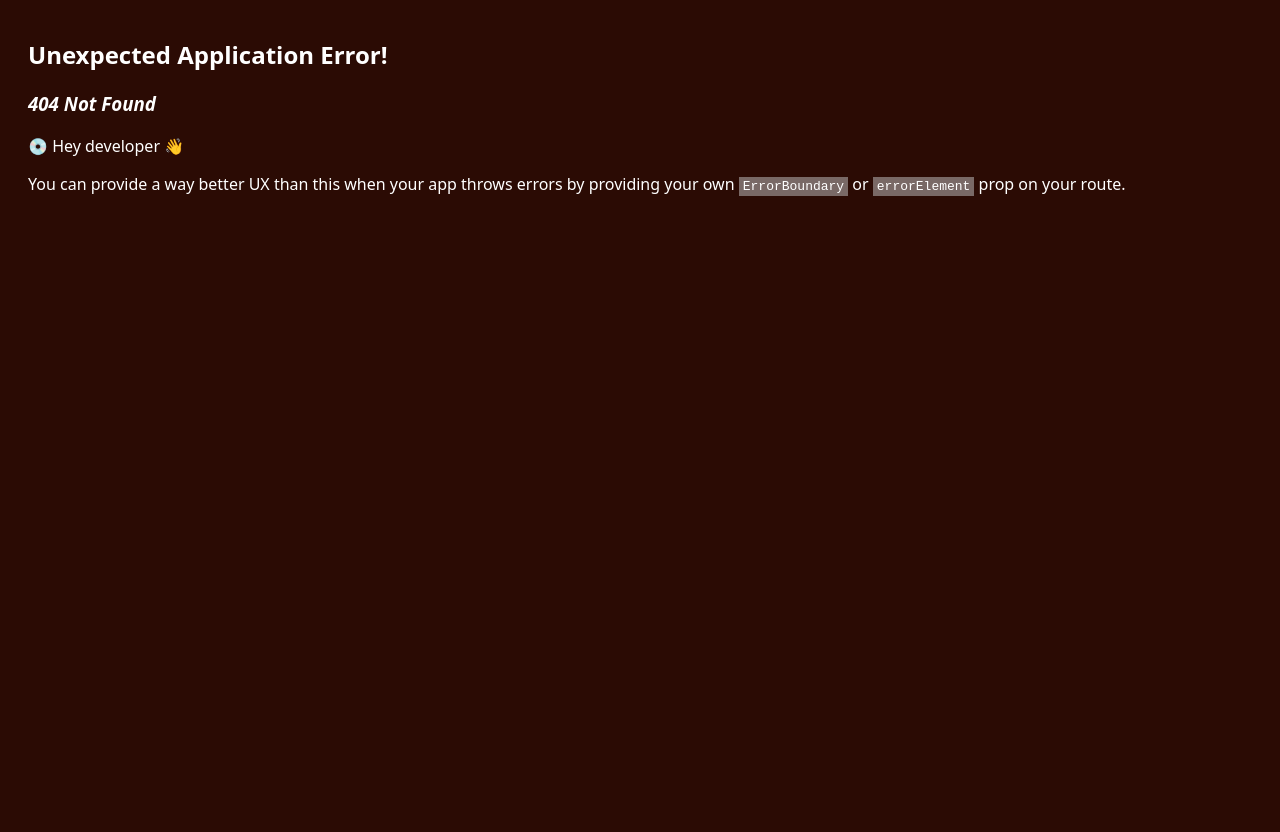
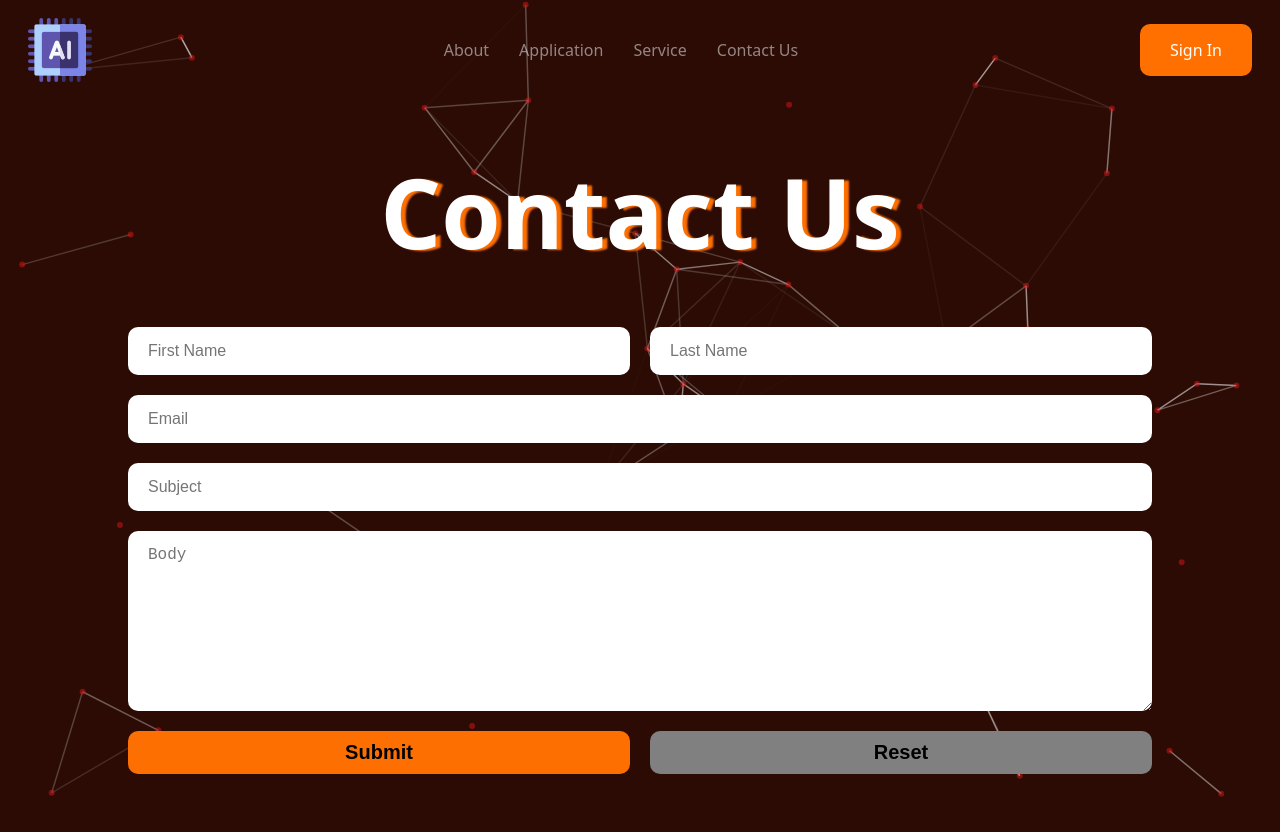
Before and after one commit to TRAVELLER00012/AiServices, a React (Vite) app: page /contact in a window 1280 px wide. Before the commit this address had no page. Before the commit the page ends 800 px from the top, so only its background shows below. Built offline with nearby package versions, Linux system fonts and the light colour scheme.

Commit message:
contact us form

```diff
--- a/src/App.css
+++ b/src/App.css
@@ -25,3 +25,9 @@ body{
     text-shadow: 5px 1px 2px #fd6f00;
     margin-bottom: 10px;
 }
+
+.grid-1x2{
+    display: grid;
+    grid-template-columns: repeat(2,1fr);
+    column-gap: 20px;
+}
--- a/src/components/Navigation.tsx
+++ b/src/components/Navigation.tsx
@@ -52,12 +52,15 @@ const Navigation = ({about,contactus,application,service}:NavigationStatus) => {
                 </li>
 
 
-                <li className={selectedItem.contactus ? styles.selected : ""} onClick={() => setSelectedItem({
-                    about:false,
-                    contactus : true,
-                    application : false,
-                    service : false
-                })}>Contact Us</li>
+                <li className={selectedItem.contactus ? styles.selected : ""}>
+                    <Link to={"/contact"}  onClick={() => setSelectedItem({
+                        about:false,
+                        contactus : true,
+                        application : false,
+                        service : false
+                    })}>Contact Us
+                    </Link>
+                </li>
             </ul>
             <YellowButton>Sign in</YellowButton>
         </div>
--- /dev/null
+++ b/src/components/page/ContactUsPage.tsx
@@ -0,0 +1,28 @@
+import Navigation from '../Navigation'
+import ParticleBackground from '../ParticleBackground'
+import styles from "../../styles/contact.module.css"
+
+const ContactUsPage = () => {
+  return (
+    <>
+        <Navigation />
+        <ParticleBackground />
+        <h1 className="big-heading">Contact Us</h1>
+        <form className={styles.contactUsForm}>
+            <div className="grid-1x2">
+                <input type="text" placeholder='First Name'/>
+                <input type="text" placeholder='Last Name'/>
+            </div>
+            <input type="email" placeholder='Email' />
+            <input type="text" placeholder='Subject'/>
+            <textarea placeholder='Body'></textarea>
+            <div className="grid-1x2">
+                <button>Submit</button>
+                <button>Reset</button>
+            </div>
+        </form>
+    </>
+  )
+}
+
+export default ContactUsPage
--- a/src/routing/router.tsx
+++ b/src/routing/router.tsx
@@ -2,10 +2,12 @@ import { createBrowserRouter } from "react-router-dom";
 import App from "../App";
 import ApplicationPage from "../components/page/ApplicationPage";
 import ServicePage from "../components/page/ServicePage";
+import ContactUsPage from "../components/page/ContactUsPage";
 
 const router = createBrowserRouter([
     {path:"/",element:<App />},
     {path:'/application',element:<ApplicationPage/>},
     {path:'/service',element:<ServicePage/>},
+    {path:'/contact',element:<ContactUsPage/>},
 ])
 export default router;
--- /dev/null
+++ b/src/styles/contact.module.css
@@ -0,0 +1,31 @@
+.contactUsForm{
+    display: grid;
+    padding: 40px 100px;
+    grid-template-rows: repeat(auto,1fr);
+    row-gap: 20px;
+}
+.contactUsForm input, .contactUsForm textarea{
+    padding:15px 20px;
+    border-radius: 10px;
+    border: 0;
+    outline: 0;
+    font-size: 1rem;
+}
+.contactUsForm textarea{
+    height: 150px;
+}
+.contactUsForm button{
+    cursor: pointer;
+    font-weight: bold;
+    padding: 10px 20px;
+    border-radius: 10px;
+    border: 0;
+    outline: 0;
+    font-size: 1.25rem;
+}
+.contactUsForm button:first-child{
+    background-color: #fd6f00;
+}
+.contactUsForm button:last-child{
+    background-color: grey;
+}
```
